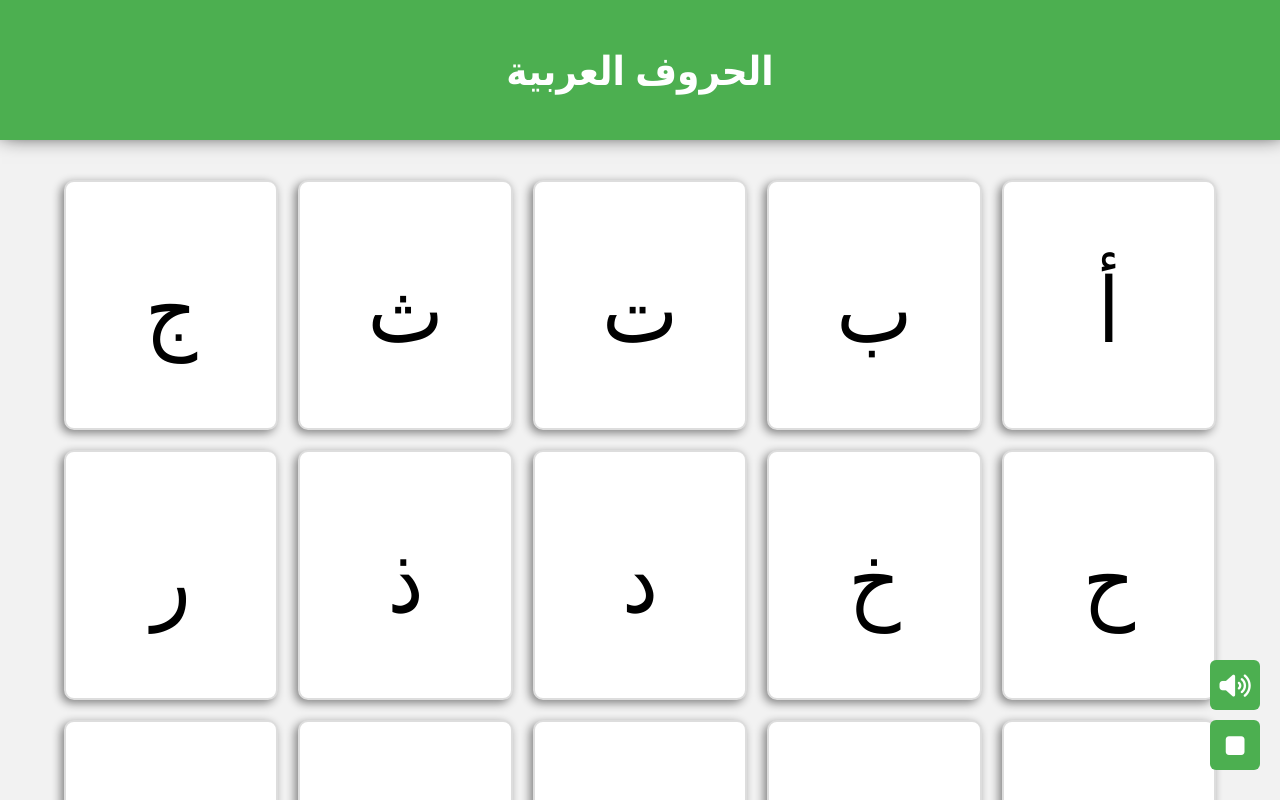
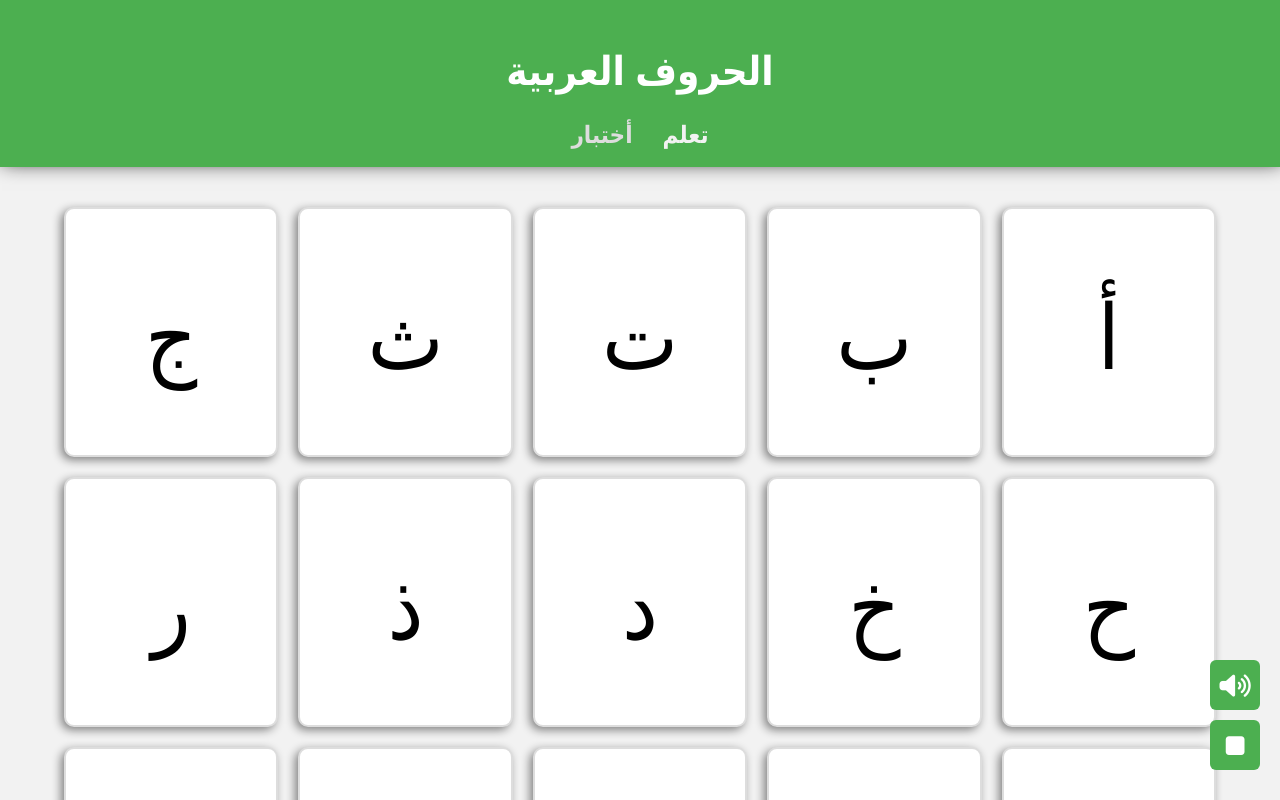
Before and after one commit to Loai-Radwan/arabic-alphabet, a React (Vite) app: page / in a window 1280 px wide. Shown: the top 800 px of the page. Built offline with nearby package versions, Linux system fonts and the light colour scheme.

Commit message:
add quiz

```diff
--- a/src/App.jsx
+++ b/src/App.jsx
@@ -7,20 +7,25 @@ import Popup from './components/Popup/Popup';
 import { useState } from 'react';
 import LetterGrid from './components/Letter/LetterGrid';
 import Letters from './data'
-import Sounds from './components/Sounds';
+import QuizGrid from './components/Quiz/QuizGied';
 
 function App() {
   const [showPopup , setShowPopup] = useState(false)
   const [selectedLetter, setSelectedLetter] = useState(null);
 
+  const [state , setState] = useState('learn')
+
   function handleLetterClick(letter) {
-    setSelectedLetter(letter);     // set current letter
-    setShowPopup(true);            // open popup
+    setSelectedLetter(letter);
+    setShowPopup(true);
   }
 
 function handleClose(){
   setShowPopup(was => !was)
   setSelectedLetter(null)
+}
+function handleChange(tab){
+  setState(tab)
 }
 
   return (
@@ -28,12 +33,11 @@ function handleClose(){
       {showPopup &&  <Popup
   onClose={handleClose}
   letter={selectedLetter}    />  }
-    <Header/>
+    <Header state={state} handleChange={handleChange} />
+    {state == 'learn' && <LetterGrid letters={Letters} onLetterClick={handleLetterClick} />}
+    {state == 'quiz' && <QuizGrid  />}
 
-    <LetterGrid letters={Letters} onLetterClick={handleLetterClick} />
-
-   <Sounds />
-    </>
+  </>
   )
 }
 
--- a/src/components/Header/Header.css
+++ b/src/components/Header/Header.css
@@ -10,3 +10,21 @@ header h1{
     color: #fff;
     font-size: 40px;
 }
+
+header nav ul{
+    display: flex;
+    list-style: none;
+    justify-content: center;
+    gap: 30px;
+
+}
+header nav ul li {
+    font-weight: bold;
+    font-size: 24px;
+    color: #ddd;
+    cursor: pointer;
+    transition: 0.3s;
+}
+header nav ul li.active {
+    color: #f2f2f2;
+}
--- a/src/components/Header/Header.jsx
+++ b/src/components/Header/Header.jsx
@@ -1,11 +1,17 @@
 
 import './Header.css'
 
-export default function Header(){
+export default function Header({handleChange,state}){
 
     return (
         <header>
         <h1>الحروف العربية</h1>
+        <nav>
+            <ul>
+                <li className={state == 'learn' ? 'active' : ' '} onClick={() => handleChange('learn')} >تعلم</li>
+                <li className={state == 'quiz' ? 'active' : ' '} onClick={() => handleChange('quiz')}>أختبار</li>
+            </ul>
+        </nav>
         </header>
     )
 }
--- a/src/components/Letter/LetterGrid.jsx
+++ b/src/components/Letter/LetterGrid.jsx
@@ -1,5 +1,6 @@
 
 import Letter from "./Letter"
+import Sounds from "../Sounds"
 
 export default function LetterGrid({letters,onLetterClick }){
 
@@ -9,6 +10,9 @@ export default function LetterGrid({letters,onLetterClick }){
 
          <Letter onClick={onLetterClick  }    key={letter.name} letterData={letter}  />
         ))}
+
+    <Sounds />
+
     </div>
     )
 }
--- /dev/null
+++ b/src/components/Quiz/Quiz.jsx
@@ -0,0 +1,39 @@
+import { useRef } from "react"
+export default function Quiz({question  , increaseCurrent}){
+    const answers = useRef()
+    function PlayAudio(){
+        let audio = new Audio(question.audio)
+        audio.play()
+
+    }
+    function handleClick(element , answer){
+        element.classList.add('selected')
+        answers.current.classList.add('disabled')
+        setTimeout(() => {
+            if (answer === question.answer){
+                element.classList.add('right')
+
+            }else{
+                element.classList.add('wrong')
+            }
+        } , 1000)
+        setTimeout(() => {
+            increaseCurrent()
+            element.classList.remove('right')
+            element.classList.remove('wrong')
+            element.classList.remove('selected')
+            answers.current.classList.remove('disabled')
+        } , 2000)
+    }
+
+    let shuffledAnswers = question.options.sort(() => Math.random() - 0.5)
+
+    return <div className="quiz" >
+        <div className="title">
+            <div  onClick={PlayAudio} className="play-icon"> <i className="fa-solid fa-volume-high"></i></div>
+        </div>
+            <div className="answers" ref={answers}>
+                {shuffledAnswers.map(answer => <div onClick={(event) => handleClick(event.target , answer)} className="answer" key={answer} > {answer}</div>)}
+            </div>
+    </div>
+}
--- /dev/null
+++ b/src/components/Quiz/QuizGied.jsx
@@ -0,0 +1,34 @@
+import Quiz from "./Quiz";
+
+import './quiz.css'
+import quiz from "../../quiz";
+import { useState } from "react";
+
+export default function QuizGrid(){
+
+    const [current , setCurrent] = useState(0)
+
+    const questions = quiz.sort(() => Math.random() - 0.5).slice(0,10)
+
+    let showResult = questions.length === current
+
+
+    function increaseCurrent(){
+        setCurrent( prev => prev +1)
+    }
+
+    let passQuestion = questions[current]
+    let indexofQuestion = questions.findIndex(question => question === passQuestion)
+    return <>
+    {!showResult &&
+    <div className="quizGrid" >
+         <Quiz question={passQuestion} increaseCurrent={increaseCurrent} ></Quiz>
+         <div className="bullets">
+            {questions.map((question , index) => <span key={question.answer} className={index == indexofQuestion ? 'active' : ' '} ></span>)}
+        </div>
+
+    </div> }
+
+        {showResult && <div className="result" >This is result </div>}
+    </>
+}
--- /dev/null
+++ b/src/components/Quiz/quiz.css
@@ -0,0 +1,94 @@
+*{
+    box-sizing: border-box;
+}
+
+.quizGrid{
+    background-color: #f8f8f8;
+    box-shadow:1px 6px 20px 5px #808080;
+    width: 90%;
+    margin:  30px auto ;
+    border-radius: 10px;
+    padding: 20px;
+}
+
+
+.title{
+    width:calc(100% - 40px) ;
+    padding: 10px;
+    background-color: #fff;
+    margin:  0 auto;
+}
+
+.play-icon{
+    font-size: 40px;
+    cursor: pointer;
+    width: fit-content;
+    margin:  0 auto;
+}
+.play-icon i{
+    color: #4CAF50;
+}
+
+.answers{
+    background-color: #fff;
+    border-radius: 6px;
+    display: flex;
+    flex-direction: column;
+    gap: 10px;
+    padding: 20px;
+    margin: 15px ;
+}
+.answers.disabled{
+    pointer-events: none;
+    /* opacity: 0.5; */
+    user-select: none;
+}
+.answers .answer{
+    font-size: 20px;
+    background-color: #f9f9f9;
+    padding: 10px 15px ;
+    border-radius: 4px;
+    border-bottom: 1px solid #dfdfdf;
+    cursor: pointer;
+    transition: 0.3s;
+}
+.answers .answer.selected{
+    background-color: #dfdfdf;
+}
+.answers .answer.right{
+    background-color:  #4CAF50;
+}
+.answers .answer.wrong{
+    background-color: #ff7373;
+}
+
+.bullets{
+    display: flex;
+    gap: 10px;
+    align-items: center;
+    padding: 20px;
+    background-color: #fff;
+    border-radius: 6px;
+    width:calc(100% - 40px) ;
+    margin: 0 auto;
+    border-top: 1px solid #dfdfdf;
+}
+
+.bullets span{
+    width: 20px;
+    height: 20px;
+    border-radius: 50%;
+    background-color: #ddd;
+}
+.bullets span.active{
+
+    background-color: #4CAF50;
+}
+
+.result{
+    background-color: #fff;
+    width: 90%;
+    margin: 0 auto;
+    border: 10px;
+    height: 300px;
+}
--- /dev/null
+++ b/src/quiz.js
@@ -0,0 +1,148 @@
+const base = import.meta.env.BASE_URL;
+
+const quiz = [
+  {
+    audio: `${base}/assets/Audio/alif.mp3`,
+    options: ["باء", "تاء", "ألف", "جيم"],
+    answer: "ألف"
+  },
+  {
+    audio: `${base}/assets/Audio/ba.mp3`,
+    options: ["راء", "صاد", "باء", "تاء"],
+    answer: "باء"
+  },
+  {
+    audio: `${base}/assets/Audio/ta.mp3`,
+    options: ["ثاء", "تاء", "جيم", "حاء"],
+    answer: "تاء"
+  },
+  {
+    audio: `${base}/assets/Audio/tha.mp3`,
+    options: ["خاء", "ذال", "ثاء", "دال"],
+    answer: "ثاء"
+  },
+  {
+    audio: `${base}/assets/Audio/jiim.mp3`,
+    options: ["جيم", "حاء", "خاء", "راء"],
+    answer: "جيم"
+  },
+  {
+    audio: `${base}/assets/Audio/hha.mp3`,
+    options: ["حاء", "جيم", "خاء", "عين"],
+    answer: "حاء"
+  },
+  {
+    audio: `${base}/assets/Audio/kha.mp3`,
+    options: ["خاء", "حاء", "ذال", "راء"],
+    answer: "خاء"
+  },
+  {
+    audio: `${base}/assets/Audio/daal.mp3`,
+    options: ["ذال", "دال", "راء", "زاي"],
+    answer: "دال"
+  },
+  {
+    audio: `${base}/assets/Audio/thaal.mp3`,
+    options: ["ذال", "زاي", "سين", "صاد"],
+    answer: "ذال"
+  },
+  {
+    audio: `${base}/assets/Audio/ra.mp3`,
+    options: ["راء", "زاي", "لام", "نون"],
+    answer: "راء"
+  },
+  {
+    audio: `${base}/assets/Audio/zay.mp3`,
+    options: ["راء", "زاي", "سين", "شين"],
+    answer: "زاي"
+  },
+  {
+    audio: `${base}/assets/Audio/siin.mp3`,
+    options: ["شين", "سين", "صاد", "ضاد"],
+    answer: "سين"
+  },
+  {
+    audio: `${base}/assets/Audio/shiin.mp3`,
+    options: ["سين", "شين", "صاد", "طاء"],
+    answer: "شين"
+  },
+  {
+    audio: `${base}/assets/Audio/saad.mp3`,
+    options: ["صاد", "ضاد", "طاء", "ظاء"],
+    answer: "صاد"
+  },
+  {
+    audio: `${base}/assets/Audio/daad.mp3`,
+    options: ["صاد", "ضاد", "طاء", "عين"],
+    answer: "ضاد"
+  },
+  {
+    audio: `${base}/assets/Audio/taa.mp3`,
+    options: ["طاء", "ظاء", "عين", "غين"],
+    answer: "طاء"
+  },
+  {
+    audio: `${base}/assets/Audio/thaa.mp3`,
+    options: ["ظاء", "طاء", "عين", "غين"],
+    answer: "ظاء"
+  },
+  {
+    audio: `${base}/assets/Audio/ayn.mp3`,
+    options: ["عين", "غين", "فاء", "قاف"],
+    answer: "عين"
+  },
+  {
+    audio: `${base}/assets/Audio/ghayn.mp3`,
+    options: ["غين", "عين", "فاء", "كاف"],
+    answer: "غين"
+  },
+  {
+    audio: `${base}/assets/Audio/fa.mp3`,
+    options: ["فاء", "قاف", "كاف", "لام"],
+    answer: "فاء"
+  },
+  {
+    audio: `${base}/assets/Audio/qaf.mp3`,
+    options: ["قاف", "كاف", "لام", "ميم"],
+    answer: "قاف"
+  },
+  {
+    audio: `${base}/assets/Audio/kaf.mp3`,
+    options: ["كاف", "قاف", "لام", "ميم"],
+    answer: "كاف"
+  },
+  {
+    audio: `${base}/assets/Audio/lam.mp3`,
+    options: ["لام", "كاف", "ميم", "نون"],
+    answer: "لام"
+  },
+  {
+    audio: `${base}/assets/Audio/miim.mp3`,
+    options: ["ميم", "نون", "هاء", "واو"],
+    answer: "ميم"
+  },
+  {
+    audio: `${base}/assets/Audio/nuun.mp3`,
+    options: ["نون", "ميم", "هاء", "ياء"],
+    answer: "نون"
+  },
+  {
+    audio: `${base}/assets/Audio/ha.mp3`,
+    options: ["هاء", "نون", "واو", "ياء"],
+    answer: "هاء"
+  },
+  {
+    audio: `${base}/assets/Audio/waw.mp3`,
+    options: ["واو", "هاء", "ياء", "ألف"],
+    answer: "واو"
+  },
+  {
+    audio: `${base}/assets/Audio/ya.mp3`,
+    options: ["ياء", "واو", "هاء", "باء"],
+    answer: "ياء"
+  }
+];
+
+
+
+export default quiz
```
Also changed, not shown: src/data.js (line endings or trailing spaces).
